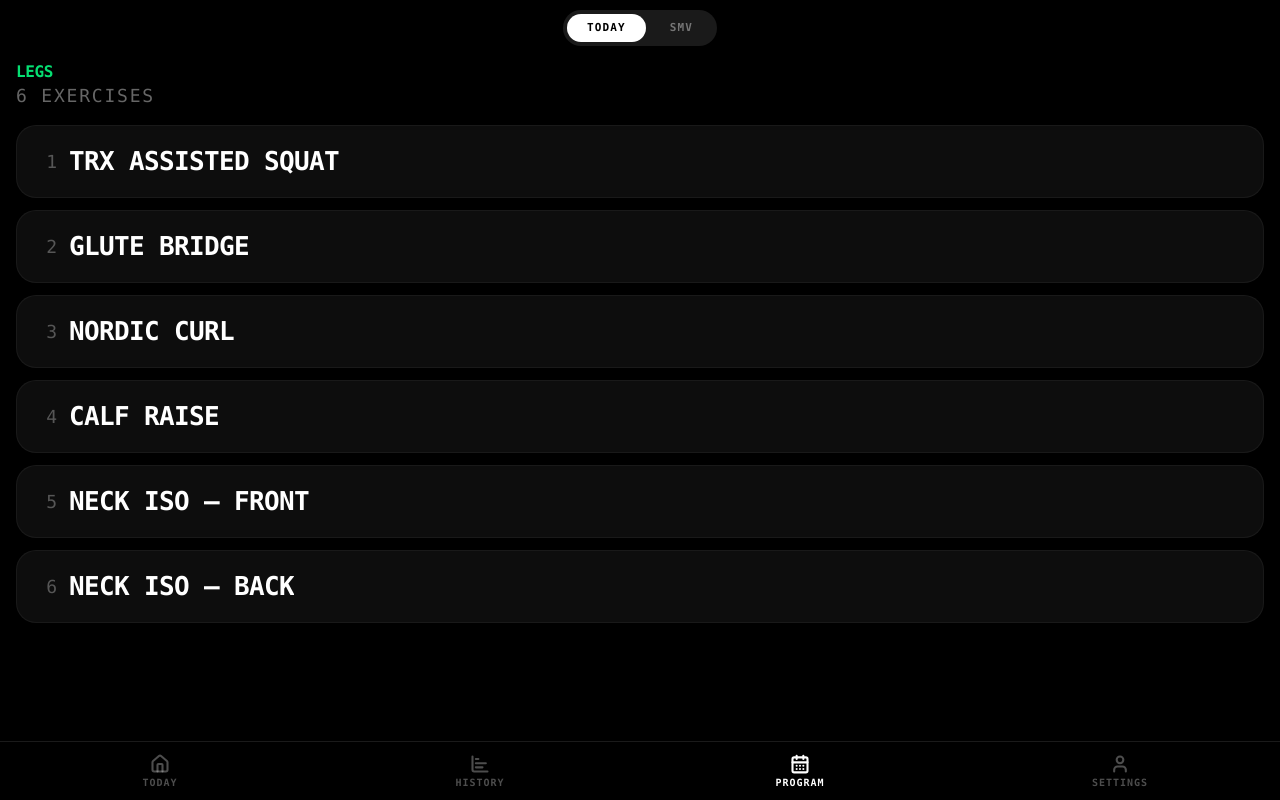
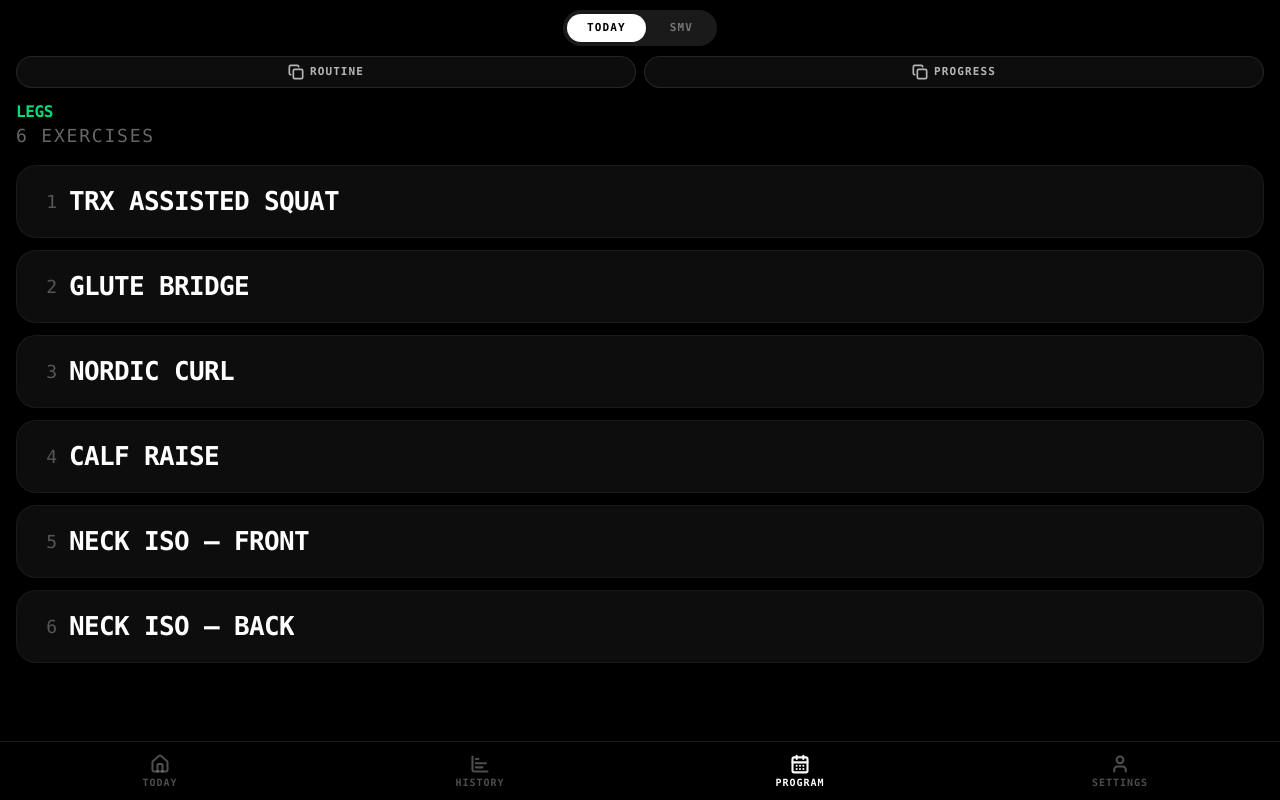
Before and after one commit to IFAKA/liftday, a Next.js app: page /program in a window 1280 px wide. Built offline with nearby package versions, Linux system fonts and the light colour scheme.

Commit message:
docs: add repository guidelines

```diff
--- a/app/program/page.tsx
+++ b/app/program/page.tsx
@@ -1,6 +1,7 @@
 'use client';
 
 import { useState } from 'react';
+import { Check, Copy } from 'lucide-react';
 import { RoutineScreen } from '@/components/RoutineScreen';
 import { WeeklySplit } from '@/components/WeeklySplit';
 import { getFirstSessionDate, loadUserProfile, loadWorkoutData } from '@/lib/storage';
@@ -9,11 +10,12 @@ import { getSetsForWeek, getWeekNumber } from '@/lib/workout-utils';
 import { getChainsForWorkout, resolveExerciseKey } from '@/lib/tiers';
 import { EXERCISES } from '@/lib/constants';
 import { getRoutine } from '@/lib/routines';
-import { Exercise, ExerciseKey, SetEntry, setEntryReps, setEntryWeight, WorkoutData } from '@/lib/types';
+import { Exercise, ExerciseKey, RoutineConfig, SetEntry, setEntryReps, setEntryWeight, UserProfile, WorkoutData, WorkoutSession } from '@/lib/types';
 import { TopBar } from '@/components/TopBar';
 import { cn } from '@/lib/utils';
 import { scoreRoutine } from '@/lib/routine-score';
 import { RoutineScoreResult } from '@/lib/smv';
+import { Button } from '@/components/ui/button';
 
 const TYPE_COLOR: Record<string, string> = {
   push: 'text-orange-400',
@@ -22,6 +24,7 @@ const TYPE_COLOR: Record<string, string> = {
 };
 
 type Tab = 'today' | 'smv';
+type CopyTarget = 'routine' | 'progress';
 
 interface ProgressSignal {
   label: string;
@@ -32,31 +35,50 @@ interface ProgressSignal {
 
 export default function ProgramPage() {
   const [activeTab, setActiveTab] = useState<Tab>('today');
-  const [{ exercises, workoutType, data, smvScore, progressSignal }] = useState<{
+  const [copied, setCopied] = useState<CopyTarget | null>(null);
+  const [{ exercises, workoutType, data, smvScore, progressSignal, routine, profile, setsPerExercise, weeklyExercises }] = useState<{
     exercises: Exercise[];
     workoutType: string;
     data: WorkoutData;
     smvScore: RoutineScoreResult | null;
     progressSignal: ProgressSignal | null;
+    routine: RoutineConfig | null;
+    profile: UserProfile | null;
+    setsPerExercise: number;
+    weeklyExercises: Exercise[];
   }>(() => {
-    if (typeof window === 'undefined') return { exercises: [], workoutType: '', data: {}, smvScore: null, progressSignal: null };
+    if (typeof window === 'undefined') {
+      return { exercises: [], workoutType: '', data: {}, smvScore: null, progressSignal: null, routine: null, profile: null, setsPerExercise: 3, weeklyExercises: [] };
+    }
     const today = new Date();
     const profile = loadUserProfile();
     const routine = getRoutine(profile?.activeRoutine ?? 'calisthenics');
     const wt = getWorkoutType(today, routine.schedule);
     const data = loadWorkoutData();
-    if (wt === 'rest') return { exercises: [], workoutType: wt, data, smvScore: null, progressSignal: null };
     const weekNumber = getWeekNumber(getFirstSessionDate(), today);
     const setsPerExercise = getSetsForWeek(weekNumber, profile?.setsPerExercise);
     const tiers = profile?.tiers ?? {};
-    const chains = getChainsForWorkout(wt, routine.id);
-    const exs = chains
+    const weeklyExercises = routine.tierChains
       .map((chain) => {
         const key = resolveExerciseKey(chain, tiers);
         return EXERCISES.find((e) => e.key === key)!;
       })
       .filter(Boolean);
-    const weeklyExercises = routine.tierChains
+    if (wt === 'rest') {
+      return {
+        exercises: [],
+        workoutType: wt,
+        data,
+        smvScore: scoreRoutine(routine, { tiers, setsPerExercise }),
+        progressSignal: getProgressSignal(data, weeklyExercises),
+        routine,
+        profile,
+        setsPerExercise,
+        weeklyExercises,
+      };
+    }
+    const chains = getChainsForWorkout(wt, routine.id);
+    const exs = chains
       .map((chain) => {
         const key = resolveExerciseKey(chain, tiers);
         return EXERCISES.find((e) => e.key === key)!;
@@ -68,10 +90,23 @@ export default function ProgramPage() {
       data,
       smvScore: scoreRoutine(routine, { tiers, setsPerExercise }),
       progressSignal: getProgressSignal(data, weeklyExercises),
+      routine,
+      profile,
+      setsPerExercise,
+      weeklyExercises,
     };
   });
 
   const label = workoutType === 'push' ? 'Push' : workoutType === 'pull' ? 'Pull' : workoutType === 'legs' ? 'Legs' : 'Rest';
+
+  async function handleCopy(target: CopyTarget) {
+    const text = target === 'routine'
+      ? formatRoutineForPrompt(routine, profile, setsPerExercise)
+      : formatProgressForPrompt(data, weeklyExercises, progressSignal);
+    await copyText(text);
+    setCopied(target);
+    window.setTimeout(() => setCopied((current) => current === target ? null : current), 1600);
+  }
 
   return (
     <div className="flex flex-col h-full bg-black overflow-hidden">
@@ -94,6 +129,11 @@ export default function ProgramPage() {
         }
       />
 
+      <div className="flex-1 min-h-0 flex flex-col">
+        <div className="px-4 pb-2 flex gap-2">
+          <CopyButton label="Routine" active={copied === 'routine'} onClick={() => handleCopy('routine')} />
+          <CopyButton label="Progress" active={copied === 'progress'} onClick={() => handleCopy('progress')} />
+        </div>
         <div className="flex-1 min-h-0">
           {activeTab === 'today' ? (
             workoutType === 'rest' || !workoutType ? (
@@ -110,13 +150,33 @@ export default function ProgramPage() {
               />
             )
           ) : (
-          <div className="flex flex-col overflow-y-auto no-scrollbar pb-8">
+            <div className="flex flex-col h-full overflow-y-auto no-scrollbar pb-8">
               {smvScore && <SmvScoreCard score={smvScore} progressSignal={progressSignal} />}
               <WeeklySplit currentDate={new Date()} data={data} />
             </div>
           )}
         </div>
       </div>
+    </div>
+  );
+}
+
+function CopyButton({ label, active, onClick }: { label: string; active: boolean; onClick: () => void }) {
+  const Icon = active ? Check : Copy;
+  return (
+    <Button
+      type="button"
+      variant="ghost"
+      size="sm"
+      onClick={onClick}
+      className={cn(
+        'flex-1 rounded-xl border bg-white/5 border-white/10 text-white/70 hover:bg-white/10 hover:text-white active:scale-[0.98]',
+        active && 'text-green-400 border-green-400/30 bg-green-400/10'
+      )}
+    >
+      <Icon className="w-4 h-4" />
+      <span className="text-[11px] font-black uppercase tracking-widest font-mono">{active ? 'Copied' : label}</span>
+    </Button>
   );
 }
 
@@ -320,6 +380,146 @@ function formatSetCount(value: number): string {
   return roundedUp.toFixed(1);
 }
 
+function formatRoutineForPrompt(routine: RoutineConfig | null, profile: UserProfile | null, setsPerExercise: number): string {
+  if (!routine) return 'No routine is currently selected.';
+  const tiers = profile?.tiers ?? {};
+  const lines = [
+    '# Current training routine',
+    '',
+    `Routine: ${routine.name} (${routine.id})`,
+    `Goal: ${profile?.goal ?? 'Not set'}`,
+    `Profile: ${profile?.age ?? '?'} year old ${profile?.sex ?? 'unknown'}, ${profile?.heightCm ?? '?'} cm, ${profile?.weightKg ?? '?'} kg, ${profile?.bodyComposition ?? 'body composition not set'}`,
+    `Training background: ${profile?.trainingBackground ?? 'Not set'}`,
+    `Injuries/pain: ${profile?.injuryStatus ?? 'Not set'}`,
+    `Gym access: ${profile?.gymAccess === false ? 'No' : 'Yes'}`,
+    `Max workout time: ${profile?.maxWorkoutMinutes ?? '?'} minutes`,
+    `Sets per exercise this week: ${setsPerExercise}`,
+    `Weekly schedule: ${routine.schedule.map((wt, index) => `${dayName(index)} ${wt}`).join(', ')}, Sunday rest`,
+    '',
+    '## Exercise slots',
+  ];
+
+  for (const workoutType of ['push', 'pull', 'legs'] as const) {
+    lines.push('', `### ${workoutType.toUpperCase()}`);
+    const chains = getChainsForWorkout(workoutType, routine.id);
+    for (const chain of chains) {
+      const activeKey = resolveExerciseKey(chain, tiers);
+      const active = getExerciseName(activeKey);
+      const options = chain.exercises.map(getExerciseName).join(' -> ');
+      lines.push(`- ${chain.slotId}: ${active}; priority ${chain.priority}; ${chain.fixed ? 'fixed' : 'progression'}; options ${options}`);
+    }
+  }
+
+  return lines.join('\n');
+}
+
+function formatProgressForPrompt(data: WorkoutData, exercises: Exercise[], progressSignal: ProgressSignal | null): string {
+  const sessions = Object.entries(data)
+    .filter(([, session]) => session.logged_at)
+    .sort(([a], [b]) => b.localeCompare(a));
+
+  const lines = [
+    '# Current training progress',
+    '',
+    `Logged sessions: ${sessions.length}`,
+  ];
+
+  if (progressSignal) {
+    lines.push(`Progress signal: ${progressSignal.label} - ${progressSignal.summary} ${progressSignal.nextAction}`);
+  }
+
+  lines.push('', '## Best sets');
+  const bestSets = getBestSets(data, exercises);
+  if (bestSets.length === 0) {
+    lines.push('- No logged sets yet.');
+  } else {
+    for (const entry of bestSets) {
+      lines.push(`- ${entry.exercise}: ${entry.value}`);
+    }
+  }
+
+  lines.push('', '## Recent sessions');
+  if (sessions.length === 0) {
+    lines.push('- No logged sessions yet.');
+  } else {
+    for (const [date, session] of sessions.slice(0, 12)) {
+      lines.push(`- ${date} ${session.workout_type}: ${formatSessionSummary(session)}`);
+    }
+  }
+
+  return lines.join('\n');
+}
+
+function getBestSets(data: WorkoutData, exercises: Exercise[]): { exercise: string; value: string }[] {
+  return exercises
+    .map((exercise) => {
+      let bestScore = 0;
+      let bestValue = '';
+      for (const session of Object.values(data)) {
+        const sets = session[exercise.key];
+        if (!sets) continue;
+        for (const set of sets) {
+          const reps = setEntryReps(set);
+          const weight = setEntryWeight(set);
+          const score = weight === null ? reps : weight * reps;
+          if (score > bestScore) {
+            bestScore = score;
+            bestValue = weight === null ? `${reps} ${exercise.unit === 'seconds' ? 'sec' : 'reps'}` : `${weight}kg x ${reps}`;
+          }
+        }
+      }
+      return bestValue ? { exercise: exercise.name, value: bestValue } : null;
+    })
+    .filter((entry): entry is { exercise: string; value: string } => entry !== null);
+}
+
+function formatSessionSummary(session: WorkoutSession): string {
+  const entries = EXERCISES
+    .map((exercise) => {
+      const sets = session[exercise.key];
+      if (!sets || sets.length === 0) return null;
+      const formatted = sets
+        .map((set) => {
+          const reps = setEntryReps(set);
+          const weight = setEntryWeight(set);
+          return weight === null ? String(reps) : `${weight}kgx${reps}`;
+        })
+        .join('/');
+      return `${exercise.name} ${formatted}`;
+    })
+    .filter((entry): entry is string => entry !== null);
+  return entries.length > 0 ? entries.join('; ') : 'no set details';
+}
+
+async function copyText(text: string): Promise<void> {
+  if (navigator.clipboard?.writeText) {
+    try {
+      await navigator.clipboard.writeText(text);
+      return;
+    } catch {
+      // Fall back for browsers that expose the API but reject without a secure context.
+    }
+  }
+
+  const textarea = document.createElement('textarea');
+  textarea.value = text;
+  textarea.setAttribute('readonly', '');
+  textarea.style.position = 'fixed';
+  textarea.style.left = '-9999px';
+  document.body.appendChild(textarea);
+  textarea.select();
+  document.execCommand('copy');
+  textarea.remove();
+}
+
+function dayName(index: number): string {
+  return ['Mon', 'Tue', 'Wed', 'Thu', 'Fri', 'Sat'][index] ?? `Day ${index + 1}`;
+}
+
+function getExerciseName(key: ExerciseKey): string {
+  return EXERCISES.find((exercise) => exercise.key === key)?.name ?? key;
+}
+
 function SmvMetric({ label, value }: { label: string; value: string }) {
   return (
     <div className="rounded-lg bg-black/30 border border-white/5 px-3 py-2">
```
Also changed, not shown: 1 other file (tests, documents, lock files or other folders). Lines whose indentation alone changed are shown as unchanged.
